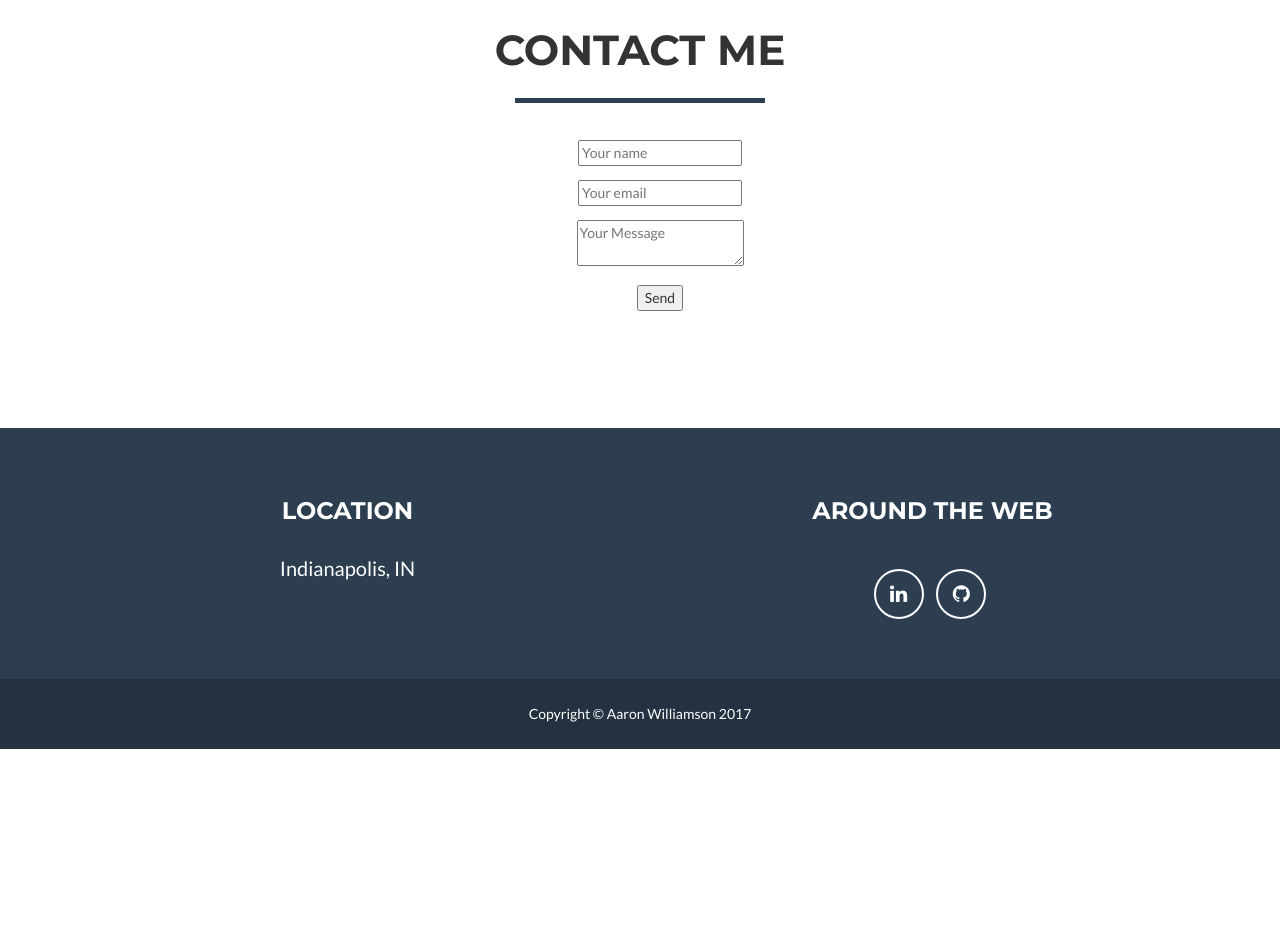
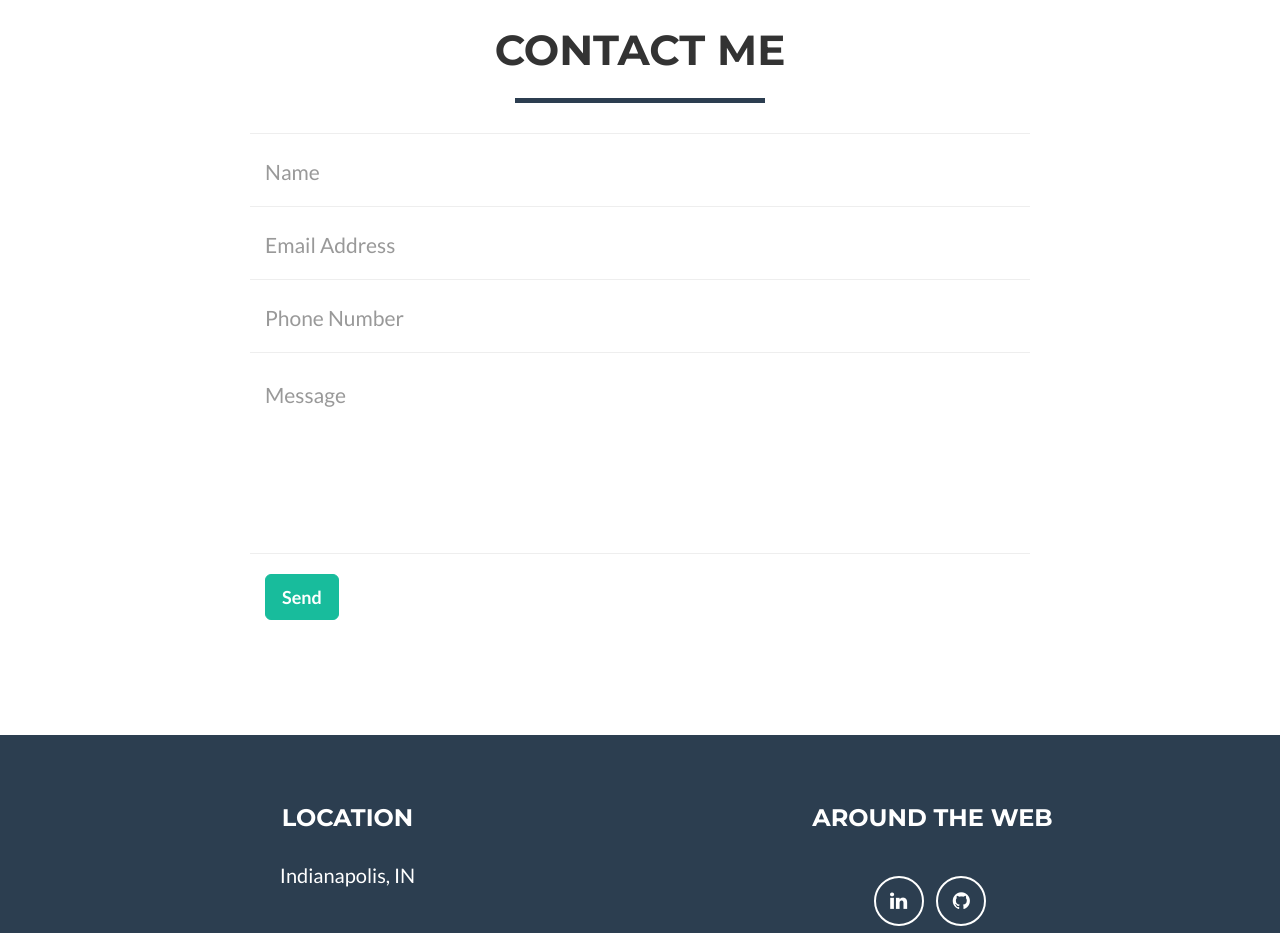
Before and after one commit to aadwilli/aadwilli.github.io, a website: page index.html in a window 1280 px wide. Shown: the part 1900-2833 px from the top of the page. Before the commit the page ends 2649 px from the top, so only its background shows below. Drawn offline with nearby package versions, Linux system fonts and the light colour scheme.

Commit message:
index changes

```diff
--- a/index.html
+++ b/index.html
@@ -194,14 +194,42 @@
                 <div class="col-lg-8 col-lg-offset-2">
                     <!-- To configure the contact form email address, go to mail/contact_me.php and update the email address in the PHP file on line 19. -->
                     <!-- The form should work on most web servers, but if the form is not working you may need to configure your web server differently. -->
-
-                     <form action="https://formspree.io/your@email.com" method="POST">
-                     <ul>
-                        <li class="contactForm"><input type="text" name="name" placeholder="Your name"></li>
-                        <li class="contactForm"><input type="email" name="_replyto" placeholder="Your email"></li>
-                        <li class="contactForm"><textarea name="message" placeholder="Your Message"></textarea></li>
-                        <li class="contactForm"><input type="submit" value="Send"></li>
-                     </ul>
+                    <form name="sentMessage" id="contactForm" novalidate>
+                        <div class="row control-group">
+                            <div class="form-group col-xs-12 floating-label-form-group controls">
+                                <label for="name">Name</label>
+                                <input type="text" class="form-control" placeholder="Name" id="name" required data-validation-required-message="Please enter your name.">
+                                <p class="help-block text-danger"></p>
+                            </div>
+                        </div>
+                        <div class="row control-group">
+                            <div class="form-group col-xs-12 floating-label-form-group controls">
+                                <label for="email">Email Address</label>
+                                <input type="email" class="form-control" placeholder="Email Address" id="email" required data-validation-required-message="Please enter your email address.">
+                                <p class="help-block text-danger"></p>
+                            </div>
+                        </div>
+                        <div class="row control-group">
+                            <div class="form-group col-xs-12 floating-label-form-group controls">
+                                <label for="phone">Phone Number</label>
+                                <input type="tel" class="form-control" placeholder="Phone Number" id="phone" required data-validation-required-message="Please enter your phone number.">
+                                <p class="help-block text-danger"></p>
+                            </div>
+                        </div>
+                        <div class="row control-group">
+                            <div class="form-group col-xs-12 floating-label-form-group controls">
+                                <label for="message">Message</label>
+                                <textarea rows="5" class="form-control" placeholder="Message" id="message" required data-validation-required-message="Please enter a message."></textarea>
+                                <p class="help-block text-danger"></p>
+                            </div>
+                        </div>
+                        <br>
+                        <div id="success"></div>
+                        <div class="row">
+                            <div class="form-group col-xs-12">
+                                <button type="submit" class="btn btn-success btn-lg">Send</button>
+                            </div>
+                        </div>
                     </form>
                 </div>
             </div>
@@ -302,19 +330,10 @@
                             <h2>API Project</h2>
                             <hr class="star-primary">
                             <img src="img/portfolio/apiproject.png" class="img-responsive img-centered" alt="">
-                            <p>An API project that pulls the tops headlines from various sites. Click <a href="https://myapichallenge-aadwilli.herokuapp.com/" target="blank">here</a> for the link.</p>
+                            <p>An API project that pulls the top sports headlines from various sites. Click <a href="https://myapichallenge-aadwilli.herokuapp.com/" target="blank">here</a> for the link.</p>
                             <ul class="list-inline item-details">
-                                <li>Client:
-                                    <strong><a href="http://startbootstrap.com">Start Bootstrap</a>
-                                    </strong>
-                                </li>
-                                <li>Date:
-                                    <strong><a href="http://startbootstrap.com">April 2014</a>
-                                    </strong>
-                                </li>
-                                <li>Service:
-                                    <strong><a href="http://startbootstrap.com">Web Development</a>
-                                    </strong>
+                                <li>Skills:
+                                    Javascript, jQuery, AJAX, API
                                 </li>
                             </ul>
                             <button type="button" class="btn btn-default" data-dismiss="modal"><i class="fa fa-times"></i> Close</button>
```
